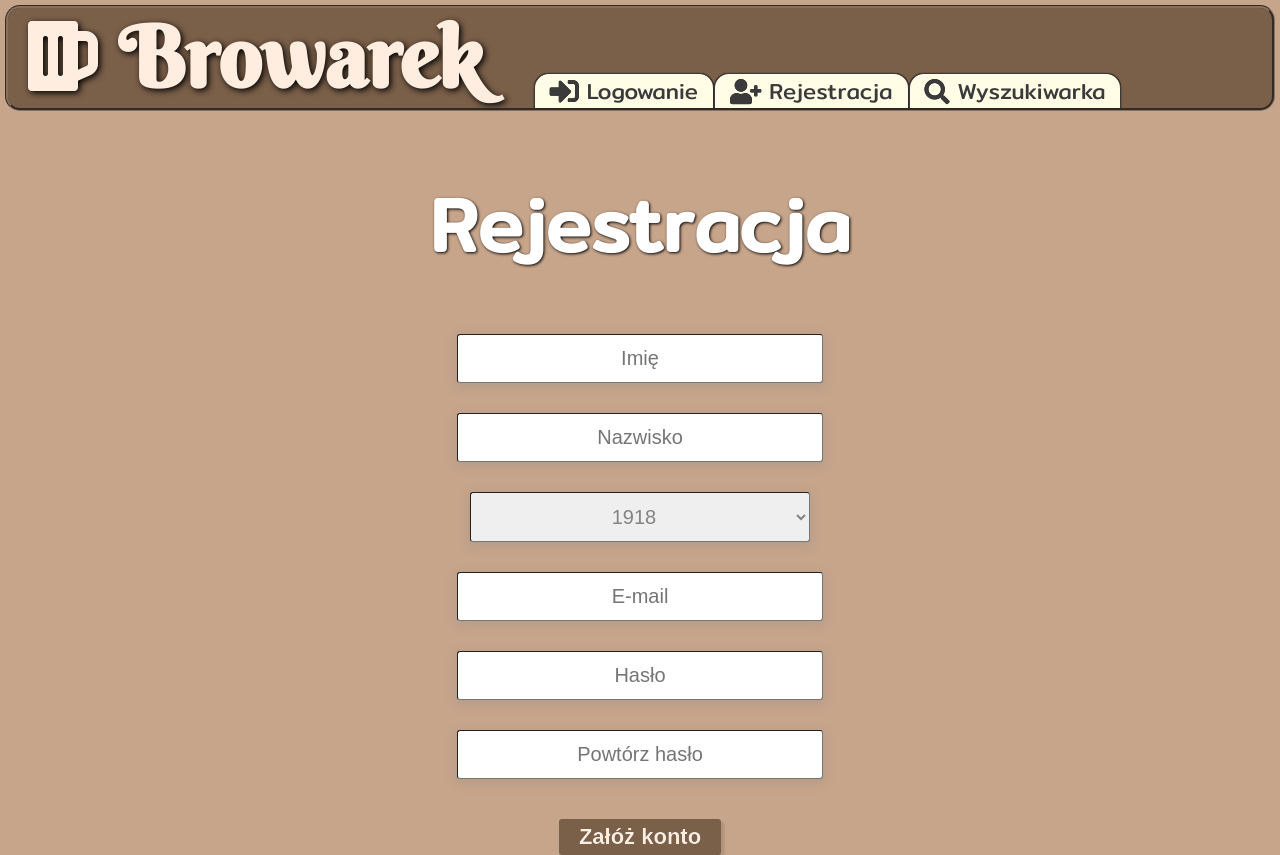
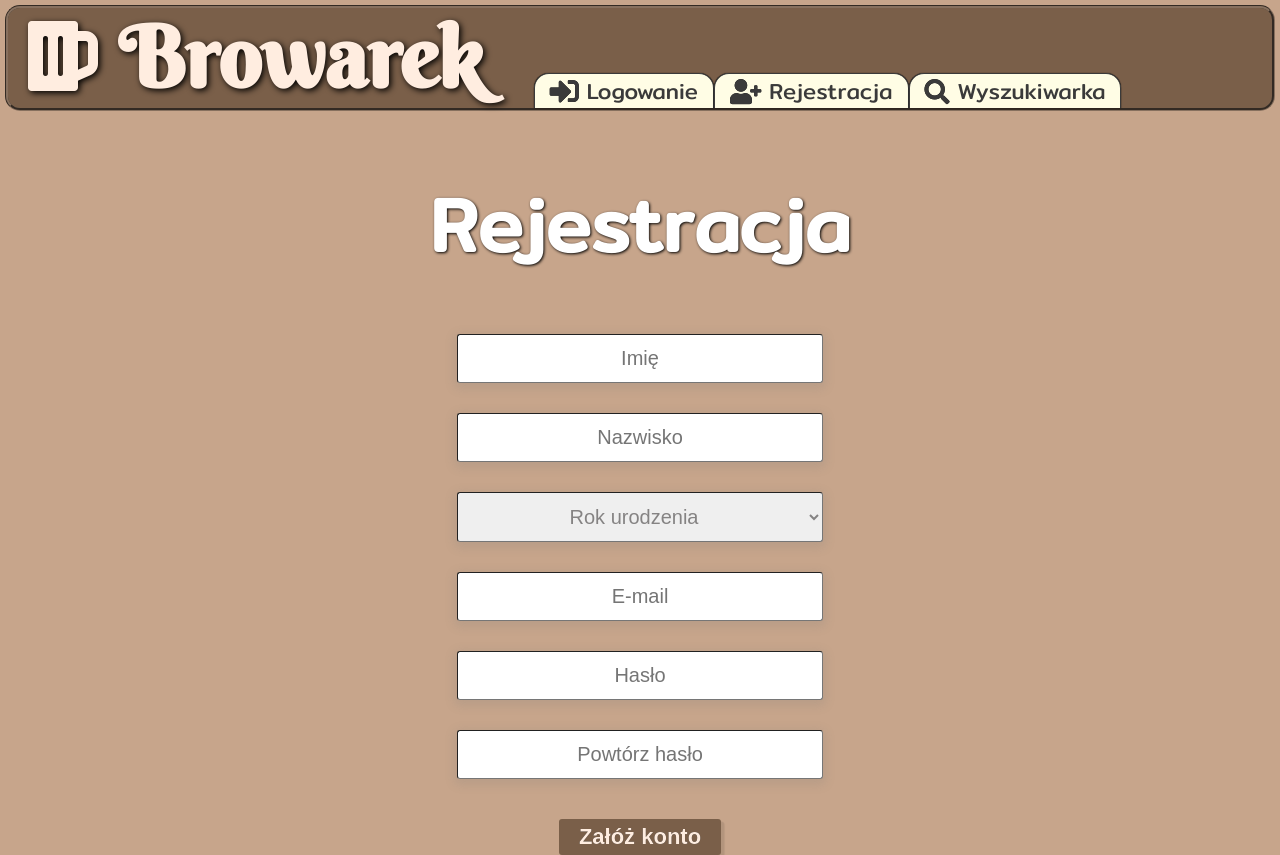
Before and after one commit to RobertPr/BrowarekFrontend, a React (Create React App) app in the folder browarek/: page /register in a window 1280 px wide. Built offline with nearby package versions, Linux system fonts and the light colour scheme; a web font is replaced by a local one.

Commit message:
poprawiona rejestracja, select w wyszukiwarce piw

```diff
--- a/browarek/src/components/beerSearch/BeerSearch.js
+++ b/browarek/src/components/beerSearch/BeerSearch.js
@@ -3,6 +3,7 @@ import './BeerSearch.css';
 import { Link, Redirect, withRouter } from 'react-router-dom';
 import axios from 'axios';
 import BeerResults from '../beerResults/BeerResults';
+import beerTypes from '../../data/beerTypes';
 
 class BeerSearch extends React.Component {
     state = { error: "" }
@@ -27,7 +28,7 @@ class BeerSearch extends React.Component {
                 this.props.setSearchResults(response.data);
                 this.props.history.push("/beerResults");
             })
-            .catch (error => alert(error));
+            .catch(error => alert(error));
     }
 
     render = () => {
@@ -56,7 +57,11 @@ class BeerSearch extends React.Component {
                     <form id="searchForm" onSubmit={this.onSubmit}>
                         <input name="Name" />
                         <br></br>
-                        <select className="combobox" name="style"></select>
+                        <select className="combobox" name="style">
+                            <option hidden value=""></option>
+                            {beerTypes.map((type, i) =>
+                                <option key={i} value={i}>{type}</option>)}
+                        </select>
                         {/* <select className="combobox" name="Country"></select>
                         <select className="combobox" name="Producer"></select>
                          <select className="combobox" name="producerType"></select> */}
--- a/browarek/src/components/register/Register.js
+++ b/browarek/src/components/register/Register.js
@@ -30,6 +30,7 @@ class Register extends React.Component {
 	}
 
 	handleBirthDate = (event) => {
+		console.log(event.target.value);
 		const validationMessage = (new Date()).getFullYear() - parseInt(event.target.value) >= 18 ? "" : "Musisz mieć 18 lat by móc założyć konto";
 		event.target.setCustomValidity(validationMessage);
 	}
@@ -44,7 +45,8 @@ class Register extends React.Component {
 				<form id="loginForm" onSubmit={this.handleSubmit}>
 					<input className="form" name="FirstName" placeholder="Imię" required minLength={3}/>
 					<input className="form" name="LastName" placeholder="Nazwisko" required minLength={3}/>
-					<select defaultValue={2018} className="form" name="BirthDate" placeholder="Rok urodzenia" onInput={this.handleBirthDate} required>
+					<select className="form" name="BirthDate" onInput={this.handleBirthDate} required>
+						<option hidden value="">Rok urodzenia</option>
 						{[...Array(100).keys()].map(value =>
 							<option key={value + 1918} value={value + 1918}>
 								{value + 1918}
--- a/browarek/src/index.css
+++ b/browarek/src/index.css
@@ -8,3 +8,7 @@ body {
 a {
 text-decoration: none
 }
+
+select{
+  box-sizing: content-box;
+}
```
